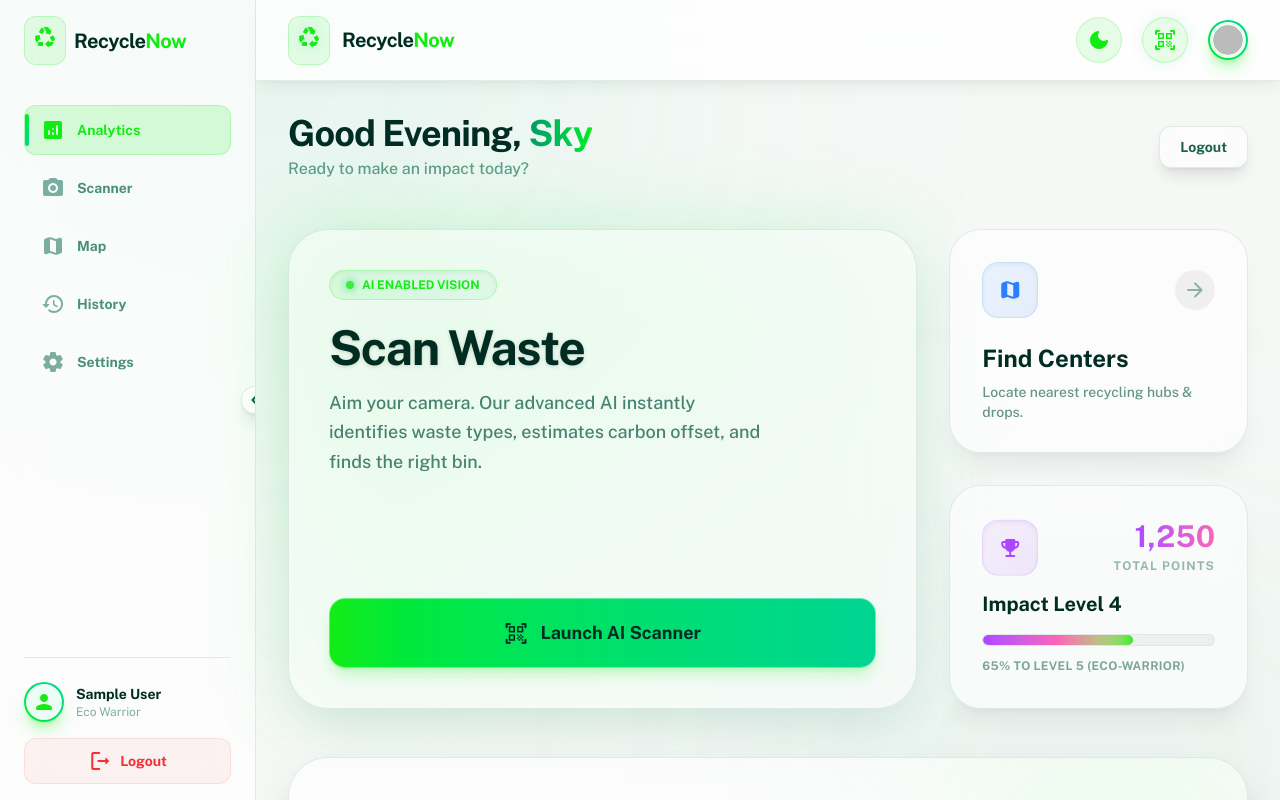
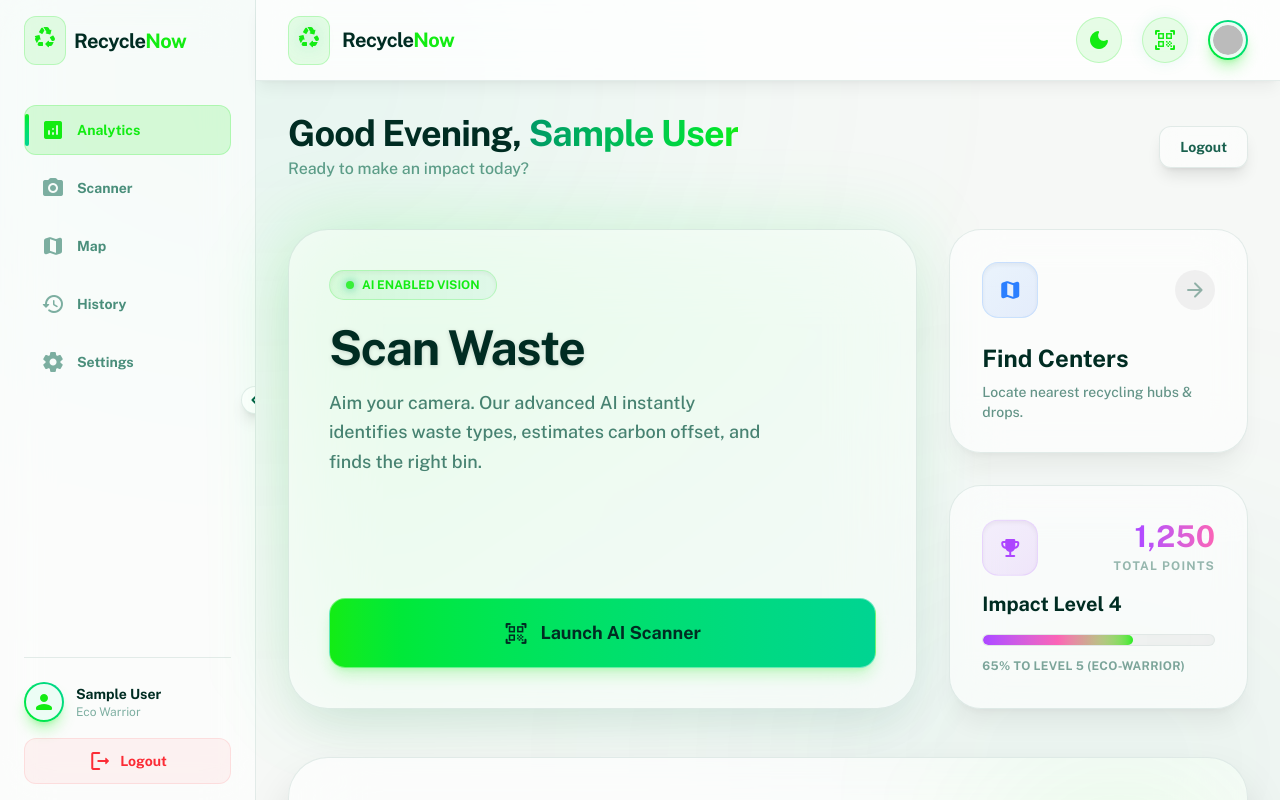
Before and after one commit to SKYTAN-050107/KITA_HACK-2026-FEB, a React (Vite) app in the folder frontend/: page /dashboard in a window 1280 px wide. Shown: the top 800 px of the page. Built offline with nearby package versions, Linux system fonts and the light colour scheme; no server answers; sample sign-in values are in the browser's storage.

Commit message:
fix logout route and username displayed

```diff
--- a/frontend/src/components/Sidebar.jsx
+++ b/frontend/src/components/Sidebar.jsx
@@ -44,11 +44,11 @@ export default function Sidebar({ mobileOpen = false, onMobileClose }) {
   }, [isMobile, mobileOpen, onMobileClose]);
 
   const handleLogout = async () => {
+    navigate('/');
     try {
       await logout();
-      navigate('/');
     } catch {
-      navigate('/');
+      // Already on landing page
     }
   };
 
--- a/frontend/src/pages/Dashboard.jsx
+++ b/frontend/src/pages/Dashboard.jsx
@@ -3,9 +3,21 @@
 import { Link } from 'react-router-dom';
 import { useNavigate } from 'react-router-dom';
 import { motion } from 'framer-motion';
+import { useAuth } from '../contexts/AuthContext';
 
 export default function Dashboard() {
   const navigate = useNavigate();
+  const { user, logout } = useAuth();
+  const displayName = user?.displayName || user?.email?.split('@')[0] || 'User';
+
+  const handleLogout = async () => {
+    navigate('/');
+    try {
+      await logout();
+    } catch {
+      // Already on landing page
+    }
+  };
 
   const containerVariants = {
     hidden: { opacity: 0 },
@@ -33,14 +45,14 @@ export default function Dashboard() {
             transition={{ delay: 0.2, duration: 0.5 }}
             className="text-4xl font-extrabold text-emerald-950 dark:text-white mb-1 tracking-tight transition-colors duration-500"
           >
-            Good Evening, <span className="text-transparent bg-clip-text bg-gradient-to-r from-emerald-600 to-primary dark:from-emerald-400 dark:to-primary">Sky</span>
+            Good Evening, <span className="text-transparent bg-clip-text bg-gradient-to-r from-emerald-600 to-primary dark:from-emerald-400 dark:to-primary">{displayName}</span>
           </motion.h1>
           <p className="text-emerald-800/60 dark:text-emerald-100/60 font-medium transition-colors duration-500">Ready to make an impact today?</p>
         </div>
         <motion.button
           whileHover={{ scale: 1.05, backgroundColor: 'rgba(16,185,129,0.1)' }}
           whileTap={{ scale: 0.95 }}
-          onClick={() => navigate('/')}
+          onClick={handleLogout}
           className="bg-white/50 dark:bg-white/5 text-emerald-900/90 dark:text-emerald-100/90 px-5 py-2.5 rounded-xl text-sm font-bold transition-all border border-emerald-900/10 dark:border-white/10 shadow-lg backdrop-blur-md hover:dark:bg-white/10"
         >
           Logout
```
